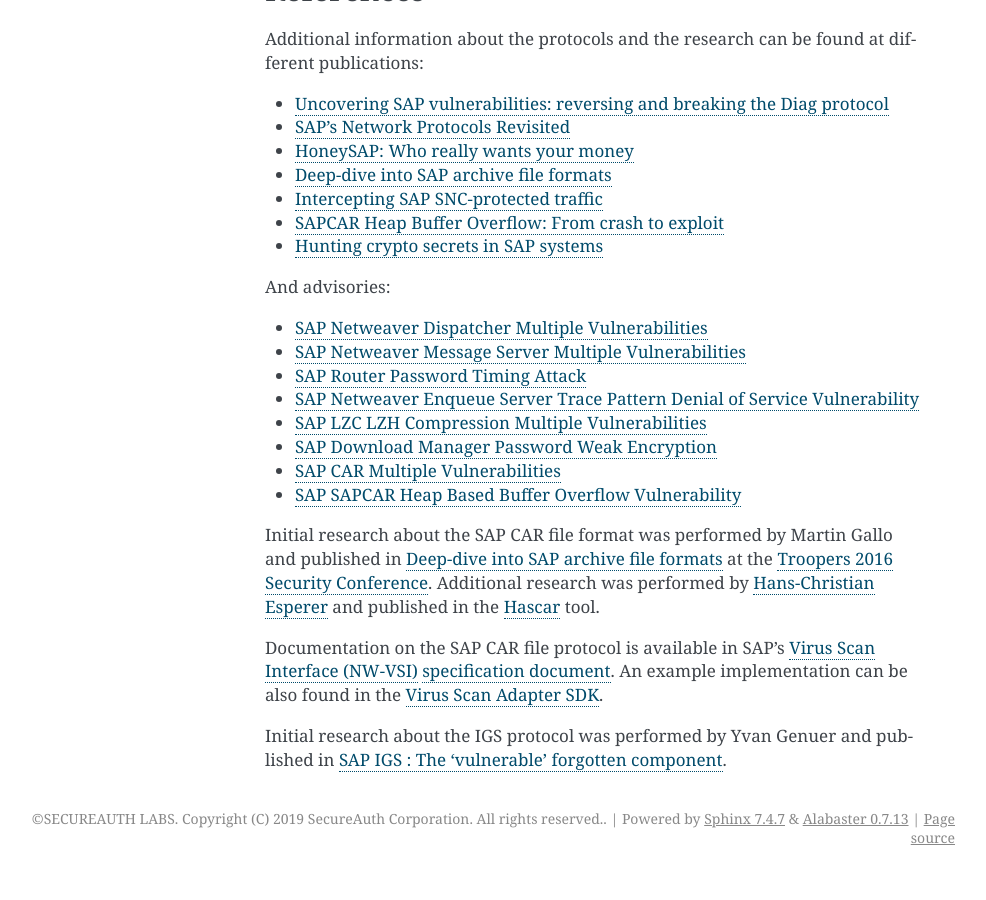
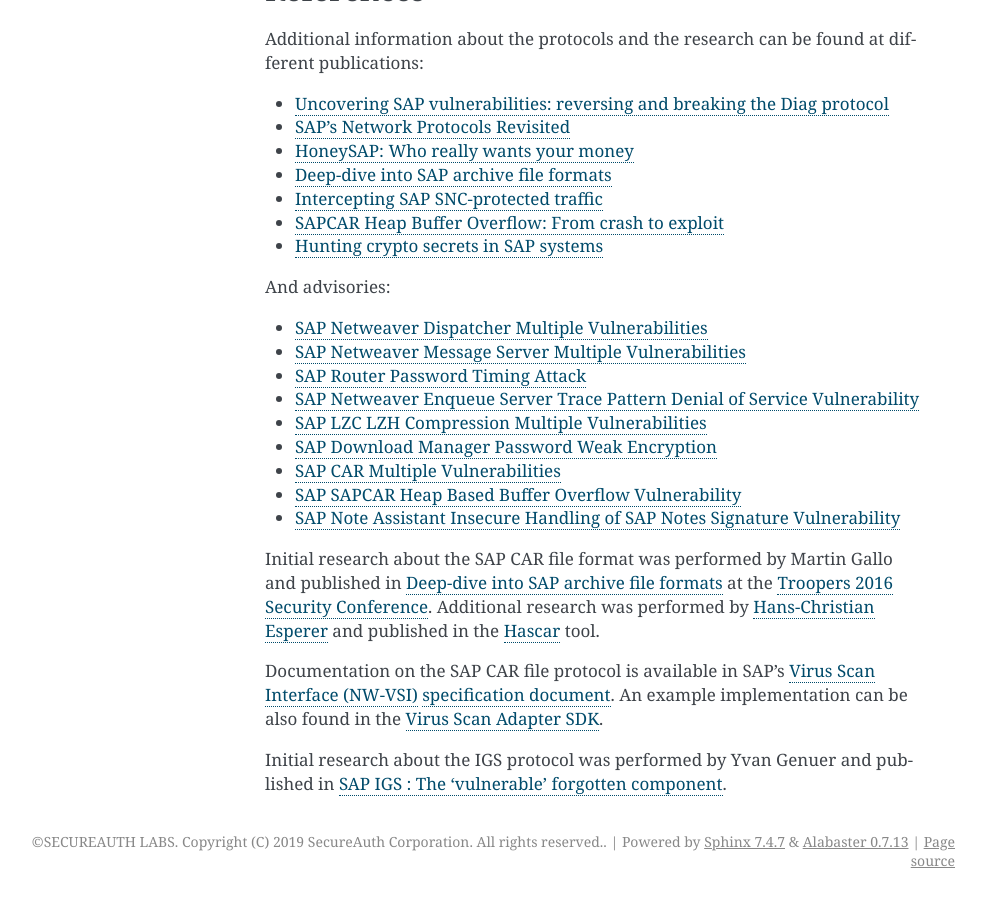
Before and after one commit to OWASP/pysap, a Sphinx documentation site: the page built from docs/user/index.rst, in a window 1280 px wide and 900 px high, scrolled down 1289 px. Shown: the whole window, without its empty margins (155-1141 px from the left). Built offline with Sphinx 7.4.7, drawn with Linux system fonts in a browser that asks for light colours; pages that are not in the unit, such as notebooks, are missing from menus; before the commit the page ends 2166 px from its top, so only the background shows below that.

Commit message:
Updating links

```diff
--- a/docs/user/index.rst
+++ b/docs/user/index.rst
@@ -67,39 +67,41 @@
 
 Additional information about the protocols and the research can be found at different publications:
 
-* `Uncovering SAP vulnerabilities: reversing and breaking the Diag protocol <https://www.secureauth.com/labs/publications/uncovering-sap-vulnerabilities-reversing-and-breaking-diag-protocol>`_
+* `Uncovering SAP vulnerabilities: reversing and breaking the Diag protocol <https://www.coresecurity.com/corelabs-research/publications/uncovering-sap-vulnerabilities-reversing-and-breaking-diag-protocol>`_
 
-* `SAP’s Network Protocols Revisited <https://www.secureauth.com/labs/publications/sap-network-protocols-revisited>`_
+* `SAP’s Network Protocols Revisited <https://www.coresecurity.com/corelabs-research/publications/sap-network-protocols-revisited>`_
 
-* `HoneySAP: Who really wants your money <https://www.secureauth.com/labs/publications/honeysap-who-really-wants-your-money>`_
+* `HoneySAP: Who really wants your money <https://www.coresecurity.com/corelabs-research/publications/honeysap-who-really-wants-your-money>`_
 
-* `Deep-dive into SAP archive file formats <https://www.secureauth.com/labs/publications/deep-dive-sap-archive-file-formats>`_
+* `Deep-dive into SAP archive file formats <https://www.coresecurity.com/corelabs-research/publications/deep-dive-sap-archive-file-formats>`_
 
-* `Intercepting SAP SNC-protected traffic <https://www.secureauth.com/publication/intercepting-sap-snc-protected-traffic>`_
+* `Intercepting SAP SNC-protected traffic <https://www.coresecurity.com/publication/intercepting-sap-snc-protected-traffic>`_
 
-* `SAPCAR Heap Buffer Overflow: From crash to exploit <https://www.secureauth.com/blog/sapcar-heap-buffer-overflow-crash-exploit>`_
+* `SAPCAR Heap Buffer Overflow: From crash to exploit <https://www.coresecurity.com/blog/sapcar-heap-buffer-overflow-crash-exploit>`_
 
-* `Hunting crypto secrets in SAP systems <https://www.secureauth.com/publication/hunting-crypto-secrets-sap-systems>`_
+* `Hunting crypto secrets in SAP systems <https://www.coresecurity.com/publication/hunting-crypto-secrets-sap-systems>`_
 
 And advisories:
 
-* `SAP Netweaver Dispatcher Multiple Vulnerabilities <https://www.secureauth.com/labs/advisories/sap-netweaver-dispatcher-multiple-vulnerabilities>`_
+* `SAP Netweaver Dispatcher Multiple Vulnerabilities <https://www.coresecurity.com/content/sap-netweaver-dispatcher-multiple-vulnerabilities>`_
 
-* `SAP Netweaver Message Server Multiple Vulnerabilities <https://www.secureauth.com/labs/advisories/SAP-netweaver-msg-srv-multiple-vulnerabilities>`_
+* `SAP Netweaver Message Server Multiple Vulnerabilities <https://www.coresecurity.com/content/SAP-netweaver-msg-srv-multiple-vulnerabilities>`_
 
-* `SAP Router Password Timing Attack <https://www.secureauth.com/labs/advisories/sap-router-password-timing-attack>`_
+* `SAP Router Password Timing Attack <https://www.coresecurity.com/advisories/sap-router-password-timing-attack>`_
 
-* `SAP Netweaver Enqueue Server Trace Pattern Denial of Service Vulnerability <https://www.secureauth.com/labs/advisories/sap-netweaver-enqueue-server-trace-pattern-denial-service-vulnerability>`_
+* `SAP Netweaver Enqueue Server Trace Pattern Denial of Service Vulnerability <https://www.coresecurity.com/advisories/sap-netweaver-enqueue-server-trace-pattern-denial-service-vulnerability>`_
 
-* `SAP LZC LZH Compression Multiple Vulnerabilities <https://www.secureauth.com/labs/advisories/sap-lzc-lzh-compression-multiple-vulnerabilities>`_
+* `SAP LZC LZH Compression Multiple Vulnerabilities <https://www.coresecurity.com/advisories/sap-lzc-lzh-compression-multiple-vulnerabilities>`_
 
-* `SAP Download Manager Password Weak Encryption <https://www.secureauth.com/labs/advisories/sap-download-manager-password-weak-encryption>`_
+* `SAP Download Manager Password Weak Encryption <https://www.coresecurity.com/advisories/sap-download-manager-password-weak-encryption>`_
 
-* `SAP CAR Multiple Vulnerabilities <https://www.secureauth.com/labs/advisories/sap-car-multiple-vulnerabilities>`_
+* `SAP CAR Multiple Vulnerabilities <https://www.coresecurity.com/advisories/sap-car-multiple-vulnerabilities>`_
 
-* `SAP SAPCAR Heap Based Buffer Overflow Vulnerability <https://www.secureauth.com/labs/advisories/sap-sapcar-heap-based-buffer-overflow-vulnerability>`_
+* `SAP SAPCAR Heap Based Buffer Overflow Vulnerability <https://www.coresecurity.com/advisories/sap-sapcar-heap-based-buffer-overflow-vulnerability>`_
 
-Initial research about the SAP CAR file format was performed by Martin Gallo and published in `Deep-dive into SAP archive file formats <https://www.secureauth.com/labs/publications/deep-dive-sap-archive-file-formats>`_
+* `SAP Note Assistant Insecure Handling of SAP Notes Signature Vulnerability <https://www.coresecurity.com/advisories/sap-note-assistant-insecure-handling-sap-notes-signature-vulnerability>`_
+
+Initial research about the SAP CAR file format was performed by Martin Gallo and published in `Deep-dive into SAP archive file formats <https://www.coresecurity.com/corelabs-research/publications/deep-dive-sap-archive-file-formats>`_
 at the `Troopers 2016 Security Conference <https://www.troopers.de/troopers16/agenda/>`_. Additional research was
 performed by `Hans-Christian Esperer <https://github.com/hce>`_ and published in the
 `Hascar <https://github.com/VirtualForgeGmbH/hascar>`_ tool.
```
Also changed, not shown: ChangeLog.md (+4 -4 lines), 2 other files.
